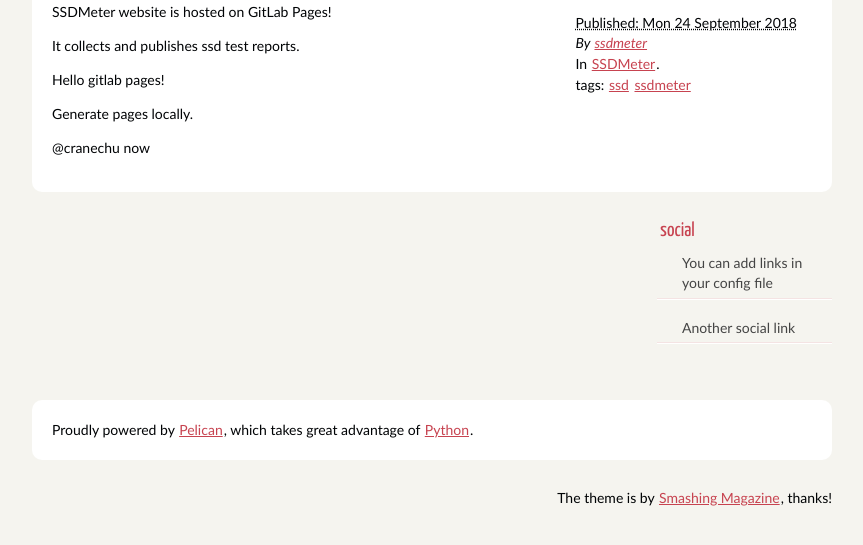
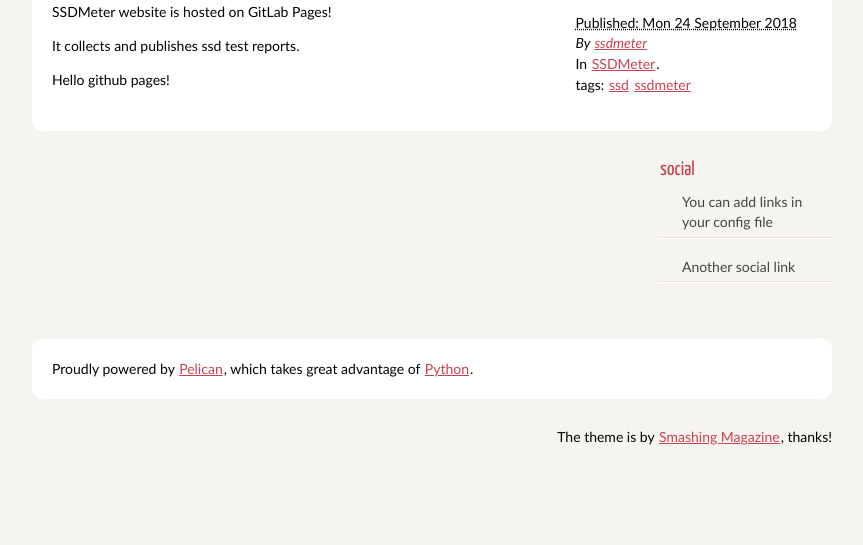
Before and after one commit to ssdmeter/ssdmeter.github.io, a plain HTML site: page author/ssdmeter.html in a window 1280 px wide. Shown: the part 225-770 px from the top of the page, without its empty margins (208-1071 px from the left). Drawn offline with Linux system fonts and the light colour scheme.

Commit message:
manual publish

```diff
--- a/author/ssdmeter.html
+++ b/author/ssdmeter.html
@@ -33,9 +33,7 @@
 <p>tags: <a href="../tag/ssd.html">ssd</a> <a href="../tag/ssdmeter.html">ssdmeter</a> </p>
 </footer><!-- /.post-info --><p>SSDMeter website is hosted on GitLab Pages!  </p>
 <p>It collects and publishes ssd test reports.  </p>
-<p>Hello gitlab pages! </p>
-<p>Generate pages locally. </p>
-<p>@cranechu now</p>                </article>
+<p>Hello github pages! </p>                </article>
             </aside><!-- /#featured -->
         <section id="extras" class="body">
                 <div class="social">
```
Also changed, not shown: category/ssdmeter.html (+1 -3 lines), index.html (+1 -3 lines), ssdmeter-website-first-page.html (+1 -3 lines), tag/ssd.html (+1 -3 lines), tag/ssdmeter.html (+1 -3 lines).
